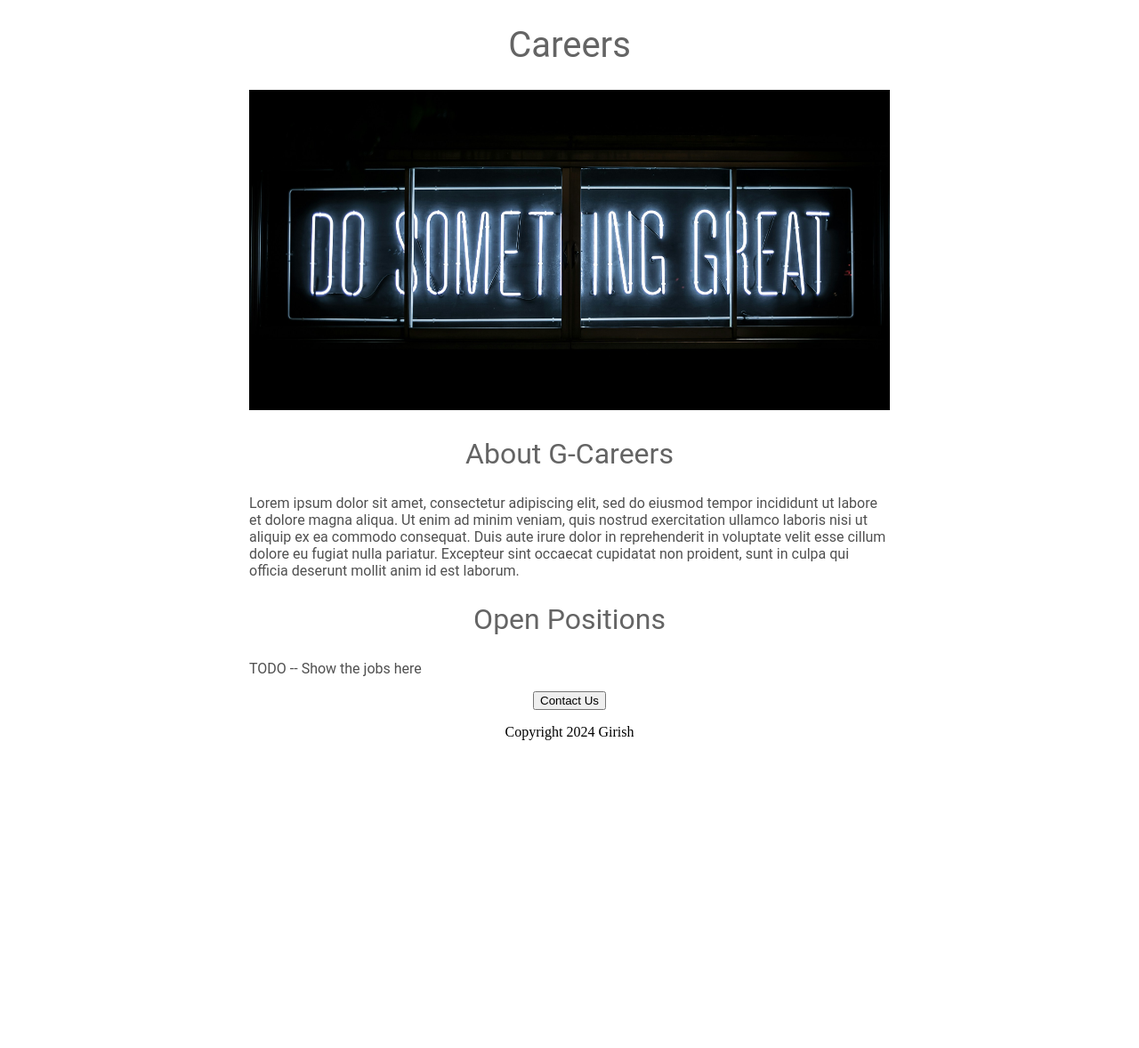
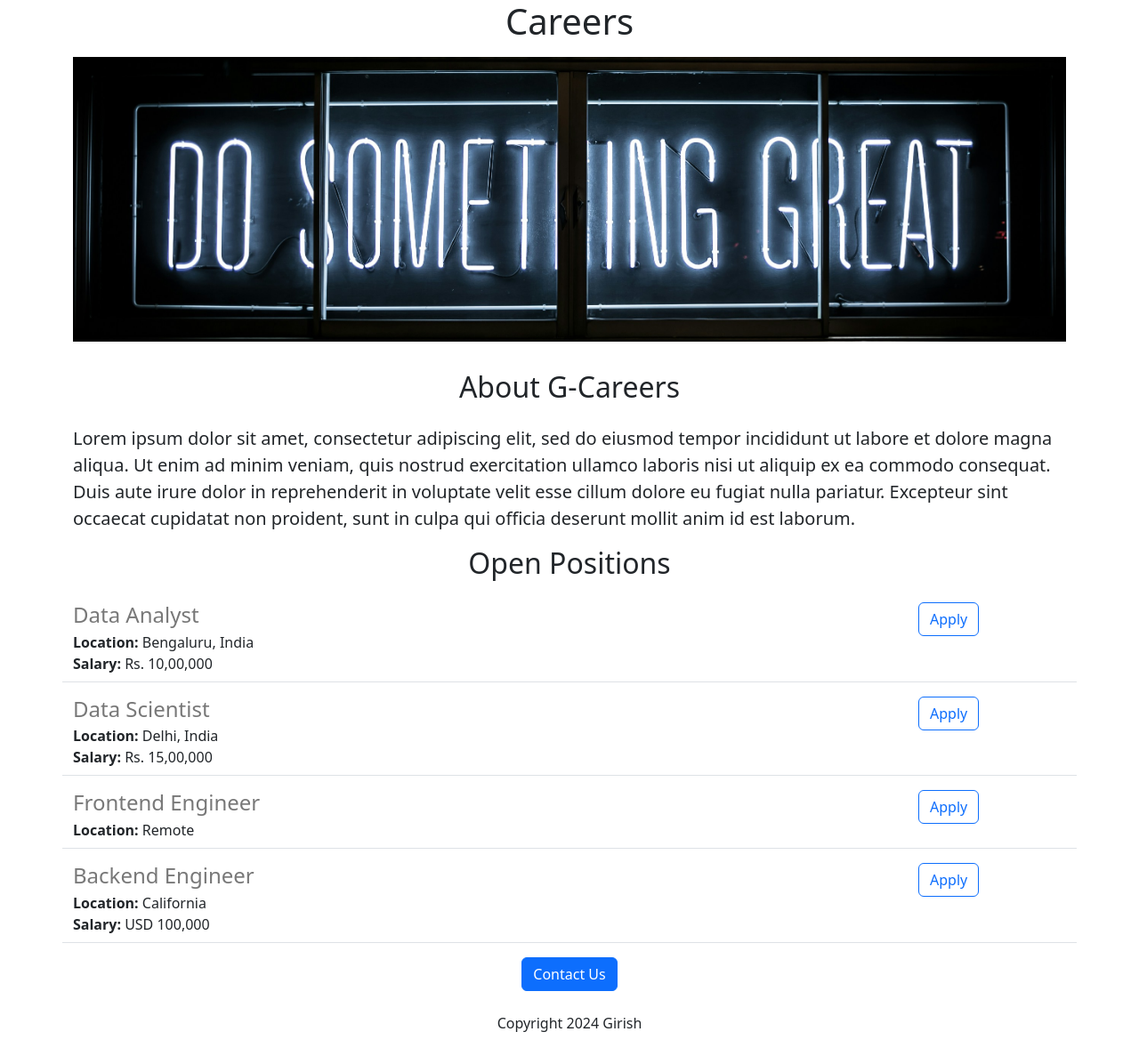
Before and after one commit to GirishNaik711/careers-website-v2, a Flask app: page / in a window 1280 px wide. Shown: the whole page at 89% size. Before the commit the page ends 832 px from the top, so only its background shows below. Run offline with Flask 3, Linux system fonts and the light colour scheme.

Commit message:
added dynamic data and api route

```diff
--- a/app.py
+++ b/app.py
@@ -1,11 +1,41 @@
-from flask import Flask, render_template
+from flask import Flask, render_template, jsonify
 
 app = Flask(__name__)
 
+JOBS=[
+    {
+        'id':1,
+        'title':'Data Analyst',
+        'location':'Bengaluru, India',
+        'salary':'Rs. 10,00,000'
+    },
+    {
+        'id':2,
+        'title':'Data Scientist',
+        'location':'Delhi, India',
+        'salary':'Rs. 15,00,000'
+    },
+    {
+        'id':3,
+        'title':'Frontend Engineer',
+        'location':'Remote'
+    },
+    {
+        'id':4,
+        'title':'Backend Engineer',
+        'location':'California',
+        'salary':'USD 100,000'
+    }
 
+
+]
 @app.route("/")
 def hello_word():
-    return render_template("home.html")
+    return render_template("home.html", jobs=JOBS)
+
+@app.route("/api/jobs")
+def list_jobs():
+    return jsonify(JOBS)
 
 
 if __name__ == "__main__":
--- a/templates/home.html
+++ b/templates/home.html
@@ -2,51 +2,36 @@
 
 <html>
   <head>
-    <title G-Careers></title>
+    <meta charset="utf-8">
+    <meta name="viewport" content="width=device-width, initial-scale=1">
+    <link href="https://cdn.jsdelivr.net/npm/bootstrap@5.3.3/dist/css/bootstrap.min.css" rel="stylesheet" integrity="sha384-QWTKZyjpPEjISv5WaRU9OFeRpok6YctnYmDr5pNlyT2bRjXh0JMhjY6hW+ALEwIH" crossorigin="anonymous">
     <style>
-      h1 {
-        font-size: 40px;
-        font-family: Roboto;
-        font-weight:normal;
-        color: rgb(100,100,100);
-        text-align:center;
-      }
       #banner {
-        width: 100%;
-        height: 360px;
+        width:100%;
         object-fit: cover;
-      }
-
-      h2 {
-        font-family: Roboto;
-        font-size: 32px;
-        color: rgb(100,100,100);
-        text-align: center;
-        font-weight: normal;
-      }
-
-      .bodytext {
-        font-family: Roboto;
-        color: rgb(80,80,80);
-      }
-      #container {
-        max-width:720px;
-        margin: 0 auto;
+        height: 320px;
       }
     </style>
+    <title G-Careers></title>
+
     <body>
-      <div id="container">
-        <h1>Careers</h1>
-        <img id="banner" src= "https://4adb3d26-b159-4fac-a35d-287d34dab5d5-00-hrluh2fv0dwy.sisko.replit.dev/static/banner.jpg">
-        <h2>About G-Careers</h2>
-        <p class="bodytext">
+      <div class='container'>
+        <h1 class='text-center'>Careers</h1>
+        <img class='img-fluid mt-2 mb-4' id="banner" src= "https://4adb3d26-b159-4fac-a35d-287d34dab5d5-00-hrluh2fv0dwy.sisko.replit.dev/static/banner.jpg">
+        <h2 class='text-center mt-2 mb-4'>About G-Careers</h2>
+        <p class='lead'>
           Lorem ipsum dolor sit amet, consectetur adipiscing elit, sed do eiusmod tempor incididunt ut labore et dolore magna aliqua. Ut enim ad minim veniam, quis nostrud exercitation ullamco laboris nisi ut aliquip ex ea commodo consequat. Duis aute irure dolor in reprehenderit in voluptate velit esse cillum dolore eu fugiat nulla pariatur. Excepteur sint occaecat cupidatat non proident, sunt in culpa qui officia deserunt mollit anim id est laborum.
         </p>
-        <h2>Open Positions</h2>
-        <p class="bodytext">TODO -- Show the jobs here</p>
-        <div style="text-align:center;">
-        <button> Contact Us </button>
-          <p>Copyright 2024 Girish</p>
+        <h2 class='text-center mt-2 mb-4'>Open Positions</h2>
+        <p >
+          {% for job in jobs %}
+          {% include 'jobitem.html' %}
+
+          {% endfor %}
+        </p>
+        <div class='text-center' >
+        <button class='btn btn-primary bt-lg'> Contact Us </button>
+          <p class='mt-4'>Copyright 2024 Girish</p>
         </div>
       </div>
     </body>
--- /dev/null
+++ b/templates/jobitem.html
@@ -0,0 +1,16 @@
+<div class='border-bottom row' style= 'margin-bottom:16px; padding-bottom:8px;' >
+  <div class='col-10'>
+   <h4 style = 'color:rgb(120,120,120); margin-bottom:4px;'>{{job['title']}}</h4>
+    <div >
+        <b>Location: </b> {{job['location']}}
+    </div>
+      {% if 'salary' in job %}
+      <div>
+        <b>Salary: </b> {{job['salary']}}
+      </div>
+      {% endif %}
+  </div>
+  <div class='col-2'>
+    <button type="button" class="btn btn-outline-primary">Apply</button>
+  </div>
+</div>
```
